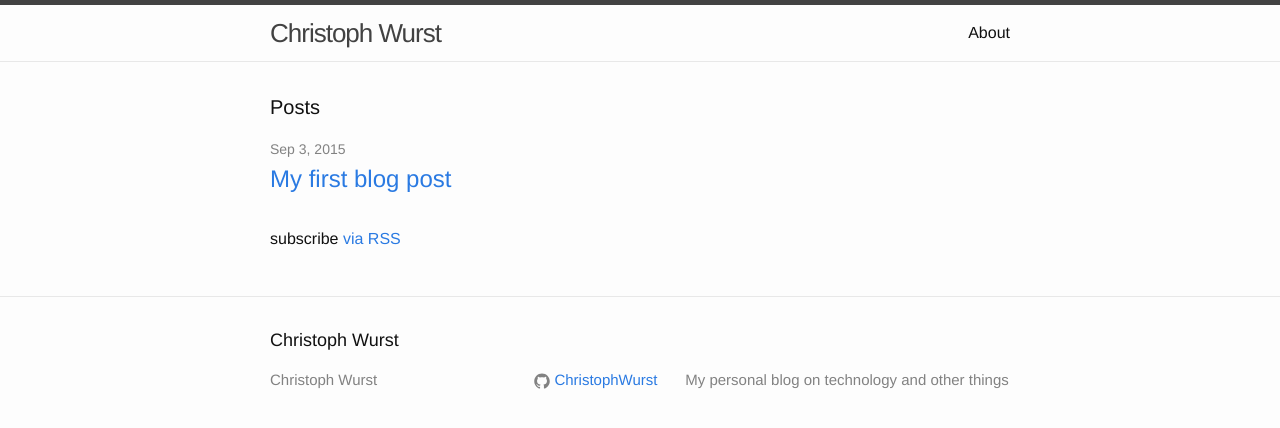
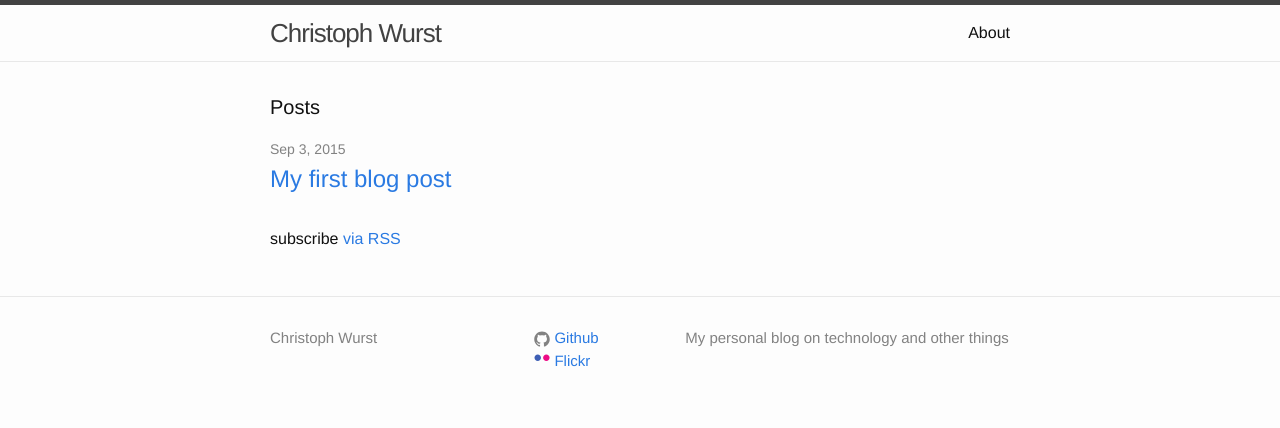
Before and after one commit to ChristophWurst/ChristophWurst.github.io, a Jekyll site: the page built from index.html, in a window 1280 px wide. Shown: the top 428 px of the page. Built offline with Jekyll 4.4.1, drawn with Linux system fonts in a browser that asks for light colours.

Commit message:
add flickr link

```diff
--- a/_config.yml
+++ b/_config.yml
@@ -4,6 +4,7 @@ description: My personal blog on technology and other things
 baseurl: "" # the subpath of your site, e.g. /blog/
 url: "http://wuc.me" # the base hostname & protocol for your site
 github_username: ChristophWurst
+flickr_username: doubletight
 
 # Build settings
 markdown: kramdown
--- a/_includes/footer.html
+++ b/_includes/footer.html
@@ -1,14 +1,11 @@
 <footer class="site-footer">
 
   <div class="wrapper">
-
-    <h2 class="footer-heading">{{ site.title }}</h2>
 
     <div class="footer-col-wrapper">
       <div class="footer-col  footer-col-1">
         <ul class="contact-list">
           <li>{{ site.title }}</li>
-          <li><a href="mailto:{{ site.email }}">{{ site.email }}</a></li>
         </ul>
       </div>
 
@@ -21,8 +18,15 @@
                   <path fill="#828282" d="M7.999,0.431c-4.285,0-7.76,3.474-7.76,7.761 c0,3.428,2.223,6.337,5.307,7.363c0.388,0.071,0.53-0.168,0.53-0.374c0-0.184-0.007-0.672-0.01-1.32 c-2.159,0.469-2.614-1.04-2.614-1.04c-0.353-0.896-0.862-1.135-0.862-1.135c-0.705-0.481,0.053-0.472,0.053-0.472 c0.779,0.055,1.189,0.8,1.189,0.8c0.692,1.186,1.816,0.843,2.258,0.645c0.071-0.502,0.271-0.843,0.493-1.037 C4.86,11.425,3.049,10.76,3.049,7.786c0-0.847,0.302-1.54,0.799-2.082C3.768,5.507,3.501,4.718,3.924,3.65 c0,0,0.652-0.209,2.134,0.796C6.677,4.273,7.34,4.187,8,4.184c0.659,0.003,1.323,0.089,1.943,0.261 c1.482-1.004,2.132-0.796,2.132-0.796c0.423,1.068,0.157,1.857,0.077,2.054c0.497,0.542,0.798,1.235,0.798,2.082 c0,2.981-1.814,3.637-3.543,3.829c0.279,0.24,0.527,0.713,0.527,1.437c0,1.037-0.01,1.874-0.01,2.129 c0,0.208,0.14,0.449,0.534,0.373c3.081-1.028,5.302-3.935,5.302-7.362C15.76,3.906,12.285,0.431,7.999,0.431z"/>
                 </svg>
               </span>
-
-              <span class="username">{{ site.github_username }}</span>
+              <span class="username">Github</span>
+            </a>
+          </li>
+          <li>
+            <a href="https://secure.flickr.com/photos/doubletight/{{ site.flickr_username }}">
+                <span class="icon">
+                    <object width="16" height="16" type="image/svg+xml" data="flickr.svg">Flickr</object>
+                </span>
+                <span class="username">Flickr</span>
             </a>
           </li>
         </ul>
--- a/index.html
+++ b/index.html
@@ -10,7 +10,6 @@ layout: default
     {% for post in site.posts %}
       <li>
         <span class="post-meta">{{ post.date | date: "%b %-d, %Y" }}</span>
-
         <h2>
           <a class="post-link" href="{{ post.url | prepend: site.baseurl }}">{{ post.title }}</a>
         </h2>
```
Also changed, not shown: flickr.svg (added), 1 other file.
